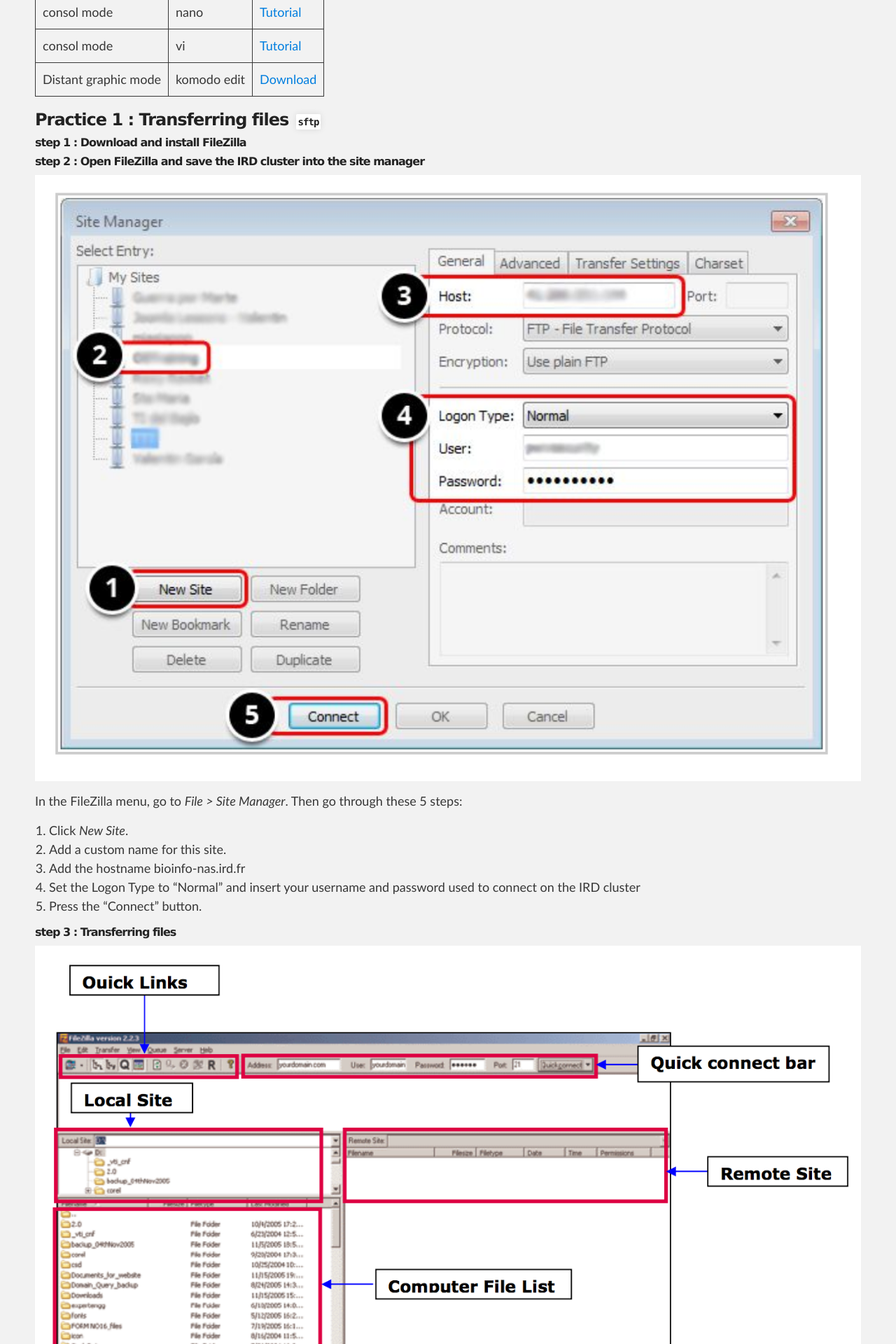
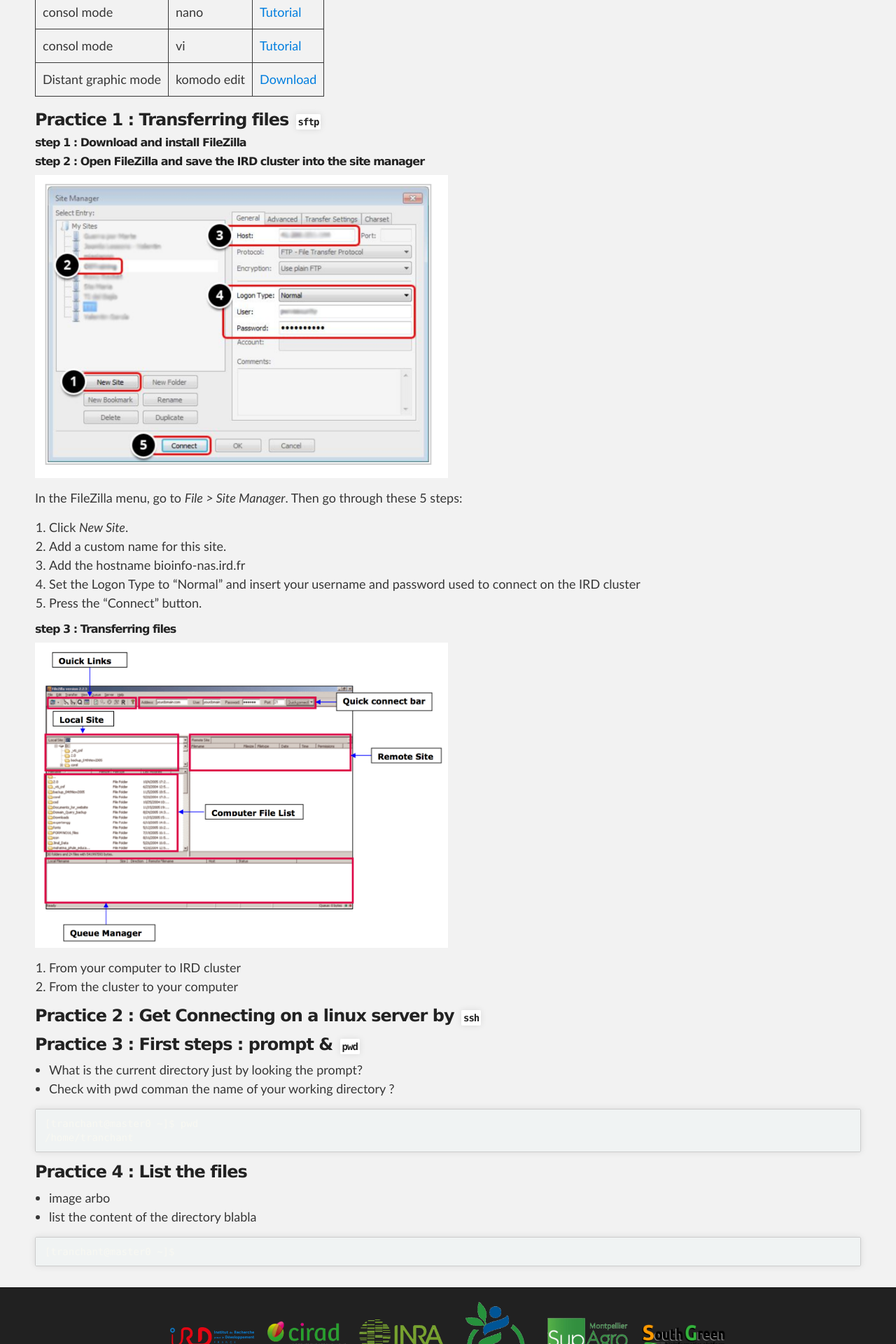
Before and after one commit to SouthGreenPlatform/trainings, a Jekyll site: the page built from _pages/linux/linuxPractice.md, in a window 1280 px wide. Shown: the part 1231-3151 px from the top of the page at 70% size. Built offline with Jekyll 4.4.1, drawn with Linux system fonts in a browser that asks for light colours; nearby versions of some CDN libraries.

Commit message:
Update linuxPractice.md

```diff
--- a/_pages/linux/linuxPractice.md
+++ b/_pages/linux/linuxPractice.md
@@ -56,7 +56,7 @@
 
 ###### step 2 : Open FileZilla and save the IRD cluster into the site manager
 
-<img width="auto" class="img-responsive" src="{{ site.url }}/images/tpLinux/tp-filezilla1.png"/>
+<img width="50%" class="img-responsive" src="{{ site.url }}/images/tpLinux/tp-filezilla1.png"/>
 
 In the FileZilla menu, go to _File > Site Manager_. Then go through these 5 steps:
 
@@ -68,7 +68,7 @@
 
 ###### step 3 : Transferring files
 
-<img width="auto" class="img-responsive" src="{{ site.url }}/images/tpLinux/tp-filezilla2.png"/>
+<img width="50%" class="img-responsive" src="{{ site.url }}/images/tpLinux/tp-filezilla2.png"/>
 
 1. From your computer to IRD cluster
 2. From the cluster to your computer
```
